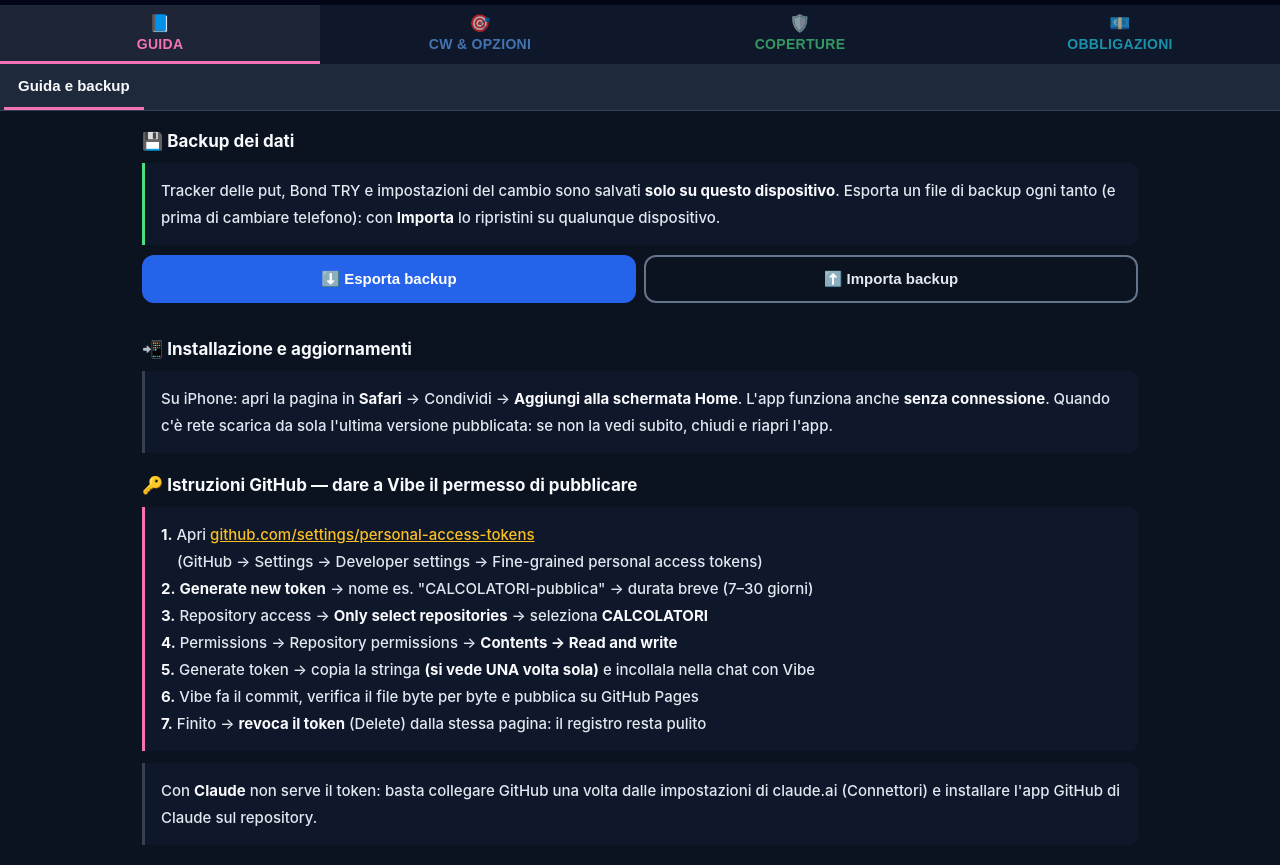
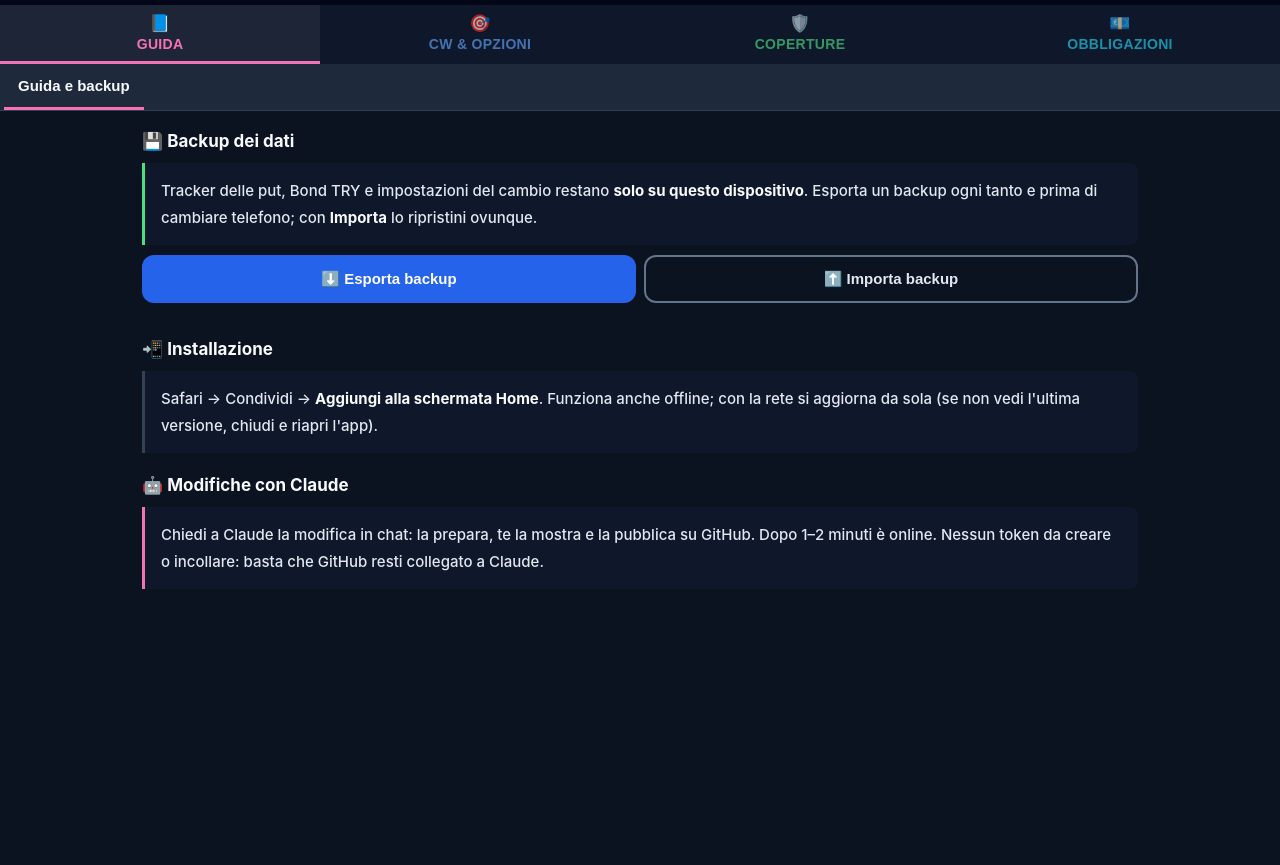
Before and after one commit to bdt5p7yyyy-blip/CALCOLATORI, a plain HTML site: page index.html in a window 1280 px wide. Shown: the part 60-925 px from the top of the page. After the commit the page ends 800 px from the top, so only its background shows below. Drawn offline with Linux system fonts and the light colour scheme.

Commit message:
Guida snellita: tolte le istruzioni per Vibe, restano backup, installazione e modifiche con Claude
Co-Authored-By: Claude Opus 5.5 <noreply@anthropic.com>
Claude-Session: https://claude.ai/code/session_01GRK9H4KYyYkWmVsJas5mcf

```diff
--- a/index.html
+++ b/index.html
@@ -298,8 +298,8 @@
 <section id="istruzioni" class="active">
   <h2>💾 Backup dei dati</h2>
   <div class="note" style="border-left-color:#4ade80">
-    Tracker delle put, Bond TRY e impostazioni del cambio sono salvati <b>solo su questo dispositivo</b>.
-    Esporta un file di backup ogni tanto (e prima di cambiare telefono): con <b>Importa</b> lo ripristini su qualunque dispositivo.
+    Tracker delle put, Bond TRY e impostazioni del cambio restano <b>solo su questo dispositivo</b>.
+    Esporta un backup ogni tanto e prima di cambiare telefono; con <b>Importa</b> lo ripristini ovunque.
   </div>
   <div class="backup">
     <button class="btn" onclick="bkExport()">⬇️ Esporta backup</button>
@@ -308,25 +308,16 @@
   </div>
   <div class="results" id="bkOut"></div>
 
-  <h2 style="margin-top:22px">📲 Installazione e aggiornamenti</h2>
+  <h2 style="margin-top:22px">📲 Installazione</h2>
   <div class="note">
-    Su iPhone: apri la pagina in <b>Safari</b> → Condividi → <b>Aggiungi alla schermata Home</b>. L'app funziona anche <b>senza connessione</b>.
-    Quando c'è rete scarica da sola l'ultima versione pubblicata: se non la vedi subito, chiudi e riapri l'app.
-  </div>
-
-  <h2 style="margin-top:22px">🔑 Istruzioni GitHub — dare a Vibe il permesso di pubblicare</h2>
+    Safari → Condividi → <b>Aggiungi alla schermata Home</b>. Funziona anche offline; con la rete si aggiorna da sola
+    (se non vedi l'ultima versione, chiudi e riapri l'app).
+  </div>
+
+  <h2 style="margin-top:22px">🤖 Modifiche con Claude</h2>
   <div class="note" style="border-left-color:#f472b6">
-    <b>1.</b> Apri <a href="https://github.com/settings/personal-access-tokens" target="_blank">github.com/settings/personal-access-tokens</a><br>
-    &nbsp;&nbsp;&nbsp;&nbsp;(GitHub → Settings → Developer settings → Fine-grained personal access tokens)<br>
-    <b>2.</b> <b>Generate new token</b> → nome es. "CALCOLATORI-pubblica" → durata breve (7–30 giorni)<br>
-    <b>3.</b> Repository access → <b>Only select repositories</b> → seleziona <b>CALCOLATORI</b><br>
-    <b>4.</b> Permissions → Repository permissions → <b>Contents → Read and write</b><br>
-    <b>5.</b> Generate token → copia la stringa <b>(si vede UNA volta sola)</b> e incollala nella chat con Vibe<br>
-    <b>6.</b> Vibe fa il commit, verifica il file byte per byte e pubblica su GitHub Pages<br>
-    <b>7.</b> Finito → <b>revoca il token</b> (Delete) dalla stessa pagina: il registro resta pulito
-  </div>
-  <div class="note">
-    Con <b>Claude</b> non serve il token: basta collegare GitHub una volta dalle impostazioni di claude.ai (Connettori) e installare l'app GitHub di Claude sul repository.
+    Chiedi a Claude la modifica in chat: la prepara, te la mostra e la pubblica su GitHub. Dopo 1–2 minuti è online.
+    Nessun token da creare o incollare: basta che GitHub resti collegato a Claude.
   </div>
 </section>
 
```
